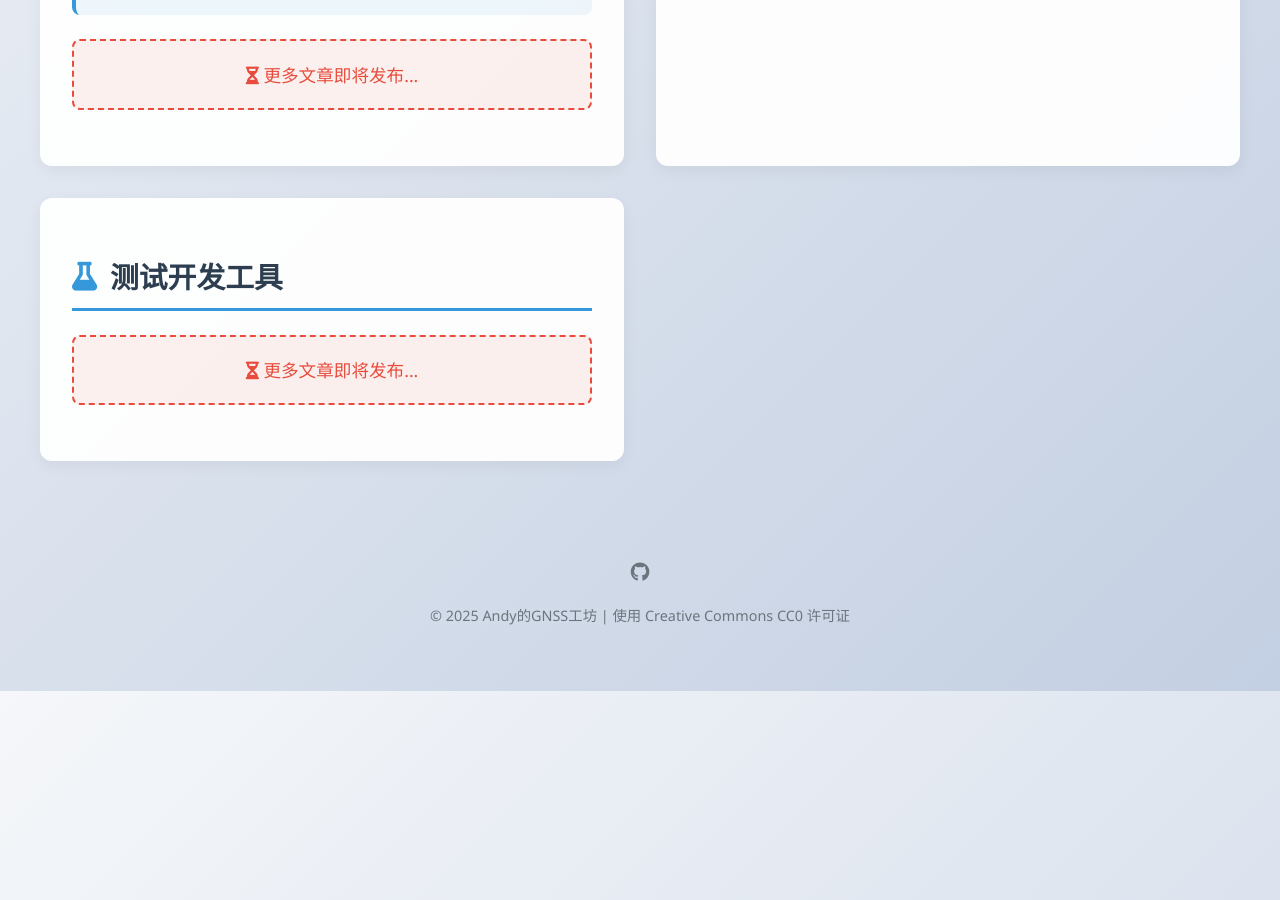
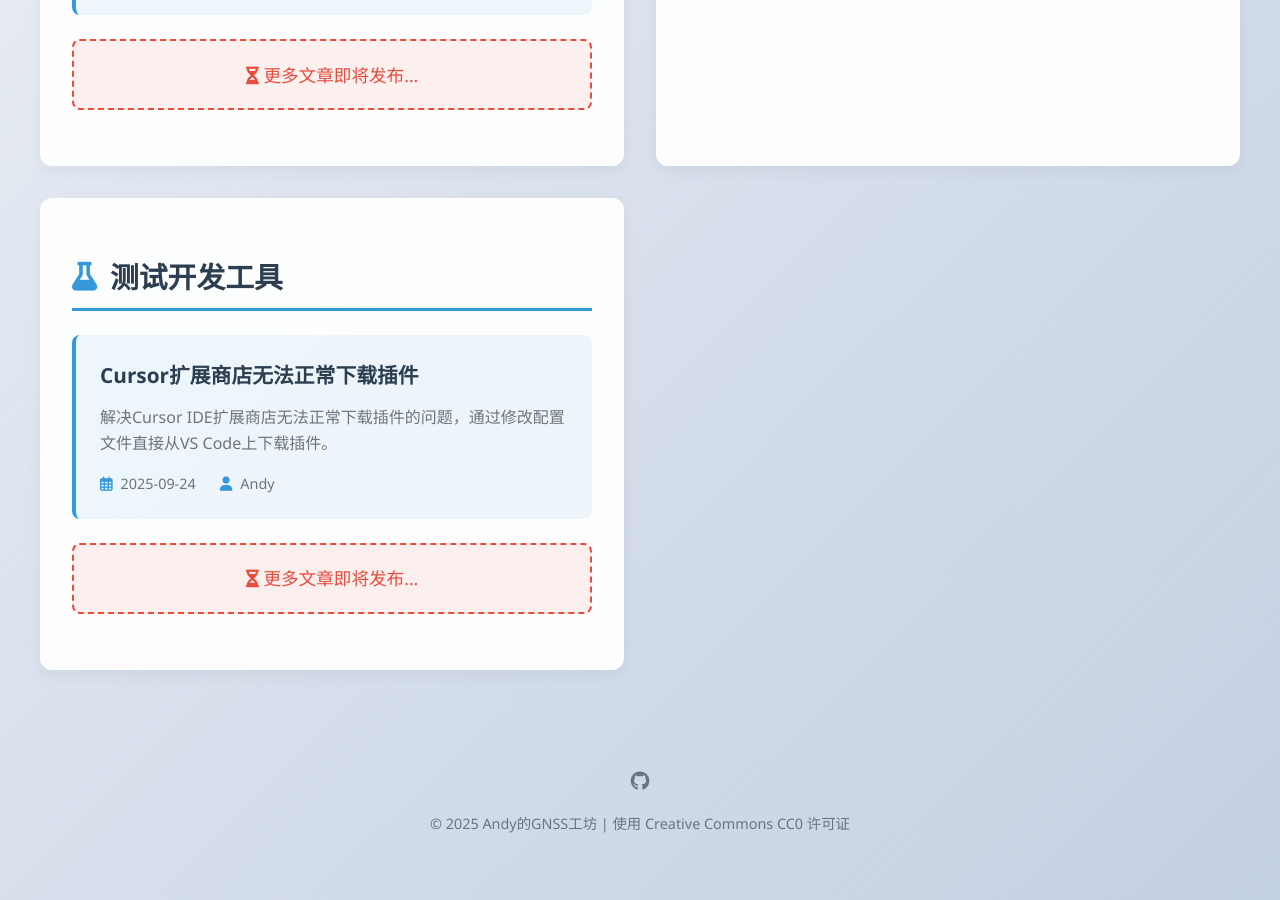
Before and after one commit to shenqislx/gnss-workshop.github.io, a Jekyll site: the page index.html, which Jekyll copies as it is, in a window 1280 px wide and 900 px high, scrolled down 949 px. Built offline with Jekyll 4.4.1, drawn with Linux system fonts in a browser that asks for light colours.

Commit message:
Fix main page display issue.

```diff
--- a/index.html
+++ b/index.html
@@ -366,6 +366,15 @@
             <div class="column" id="column-test-tools">
                 <h2 class="column-title"><i class="fas fa-flask"></i>测试开发工具</h2>
 
+                <div class="article-card">
+                    <h3><a href="/gnss-workshop.github.io/articles/cursor-extension-market-cfg/">Cursor扩展商店无法正常下载插件</a></h3>
+                    <p>解决Cursor IDE扩展商店无法正常下载插件的问题，通过修改配置文件直接从VS Code上下载插件。</p>
+                    <div class="article-meta">
+                        <span class="article-date"><i class="far fa-calendar-alt"></i>2025-09-24</span>
+                        <span><i class="fas fa-user"></i>Andy</span>
+                    </div>
+                </div>
+
                 <div class="coming-soon">
                     <i class="fas fa-hourglass-half"></i> 更多文章即将发布...
                 </div>
```
